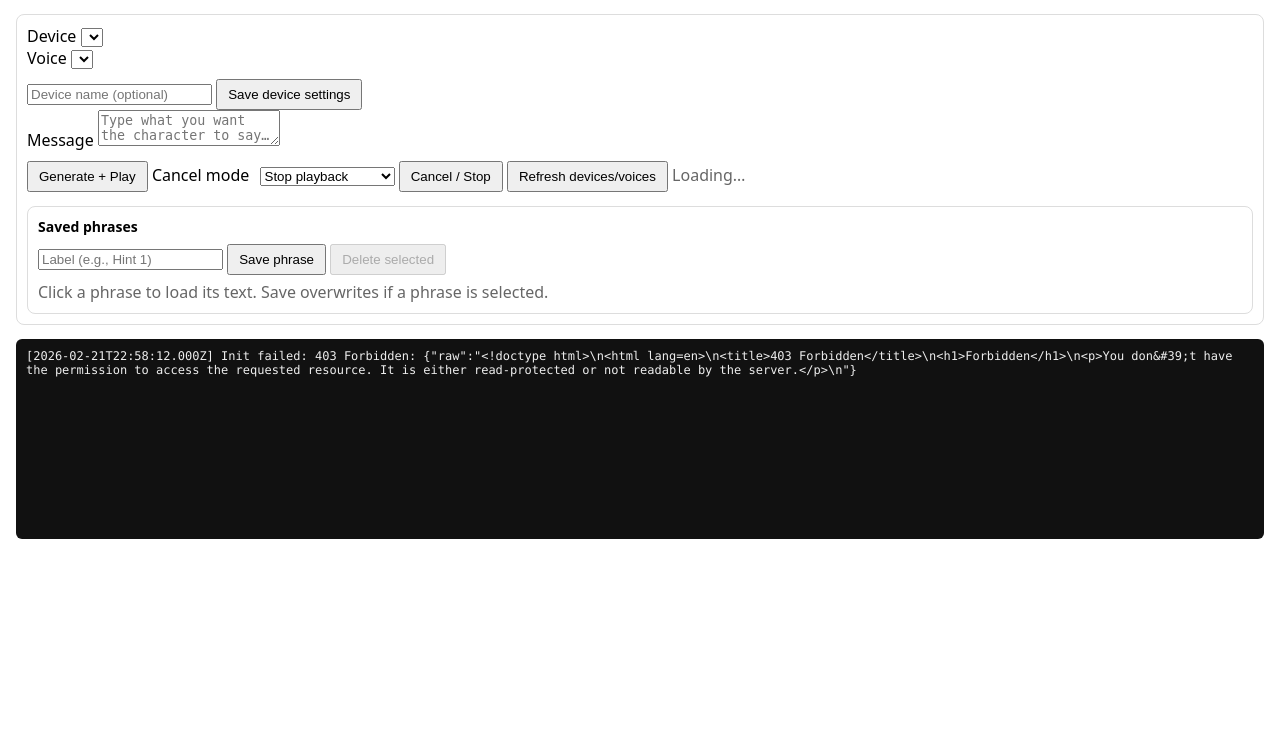
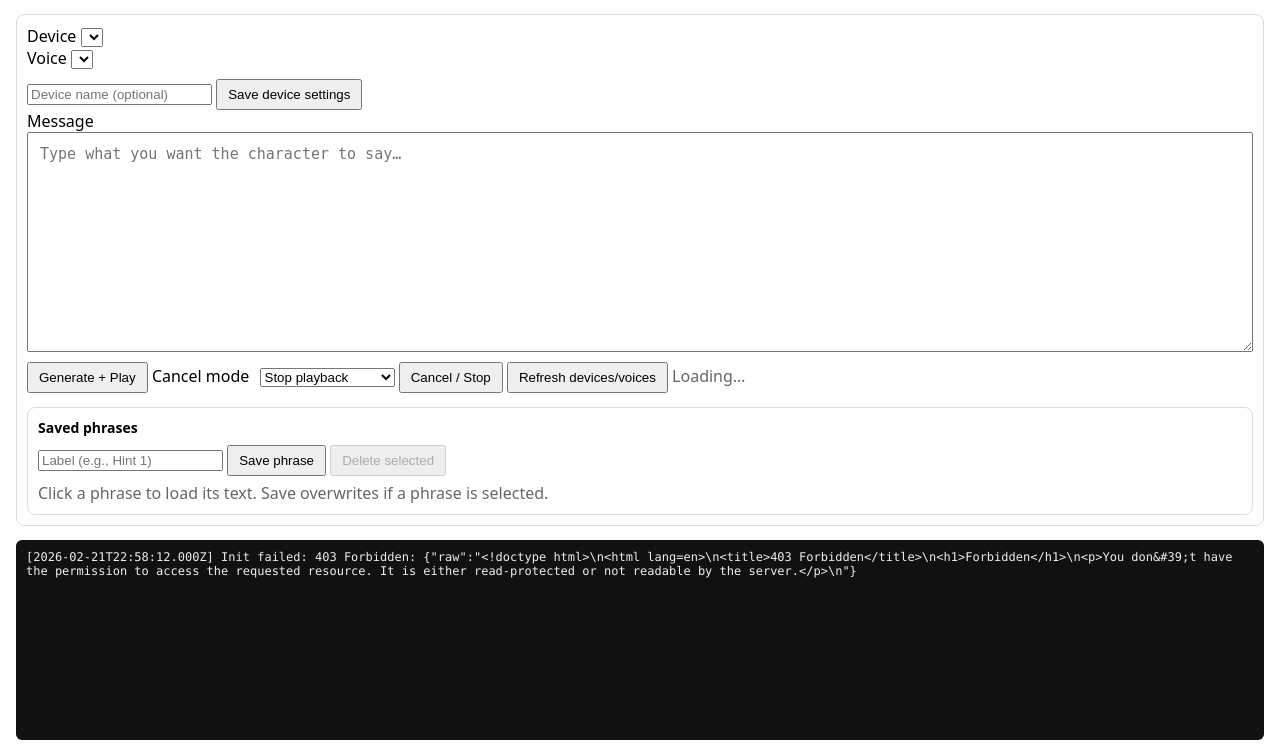
Before and after one commit to callen6123/hint-platform, a Flask app: template hub/templates/speak.html in a window 1280 px wide. Shown: the part 64-820 px from the top of the page. Before the commit the page ends 603 px from the top, so only its background shows below. Run offline with Flask 3, Linux system fonts and the light colour scheme; the template is opened without the code that fills it, so the values that code supplies are empty; parts of the project's set-up code (start-up, migrations or seed data) failed here and were passed over.

Commit message:
css update

```diff
--- a/hub/static/css/hub.css
+++ b/hub/static/css/hub.css
@@ -9,7 +9,7 @@ th { position: sticky; top: 0; background: #f7f7f7; }
 .status-offline { color: #a00; font-weight: 600; }
 .muted { color: #666; }
 .row-actions { display: flex; gap: 8px; flex-wrap: wrap; }
-.log { margin-top: 14px; padding: 10px; background: #111; color: #eee; border-radius: 6px; height: 180px; overflow: auto; font-family: ui-monospace, SFMono-Regular, Menlo, Monaco, Consolas, \"Liberation Mono\", \"Courier New\", monospace; font-size: 12px; }
+.log { margin-top: 14px; padding: 10px; background: #111; color: #eee; border-radius: 6px; height: 180px; overflow: auto; font-family: ui-monospace, SFMono-Regular, Menlo, Monaco, Consolas, "Liberation Mono", "Courier New", monospace; font-size: 12px; }
 .pill { display: inline-block; padding: 2px 8px; border-radius: 999px; background: #eee; }
 .controls { display: flex; gap: 10px; align-items: center; flex-wrap: wrap; }
 .right { margin-left: auto; }
@@ -18,3 +18,16 @@ th { position: sticky; top: 0; background: #f7f7f7; }
 .kv { display: flex; gap: 12px; flex-wrap: wrap; }
 .kv div { padding: 2px 0; }
 input[type=number] { padding: 6px 8px; width: 90px; }
+
+/* Speak page: make the message box comfortably large without affecting other inputs */
+textarea#text,
+textarea#message,
+textarea#speak_text,
+textarea#speakText {
+  width: 100%;
+  min-height: 220px;
+  resize: vertical;
+  padding: 10px 12px;
+  font-size: 15px;
+  line-height: 1.5;
+}
```
